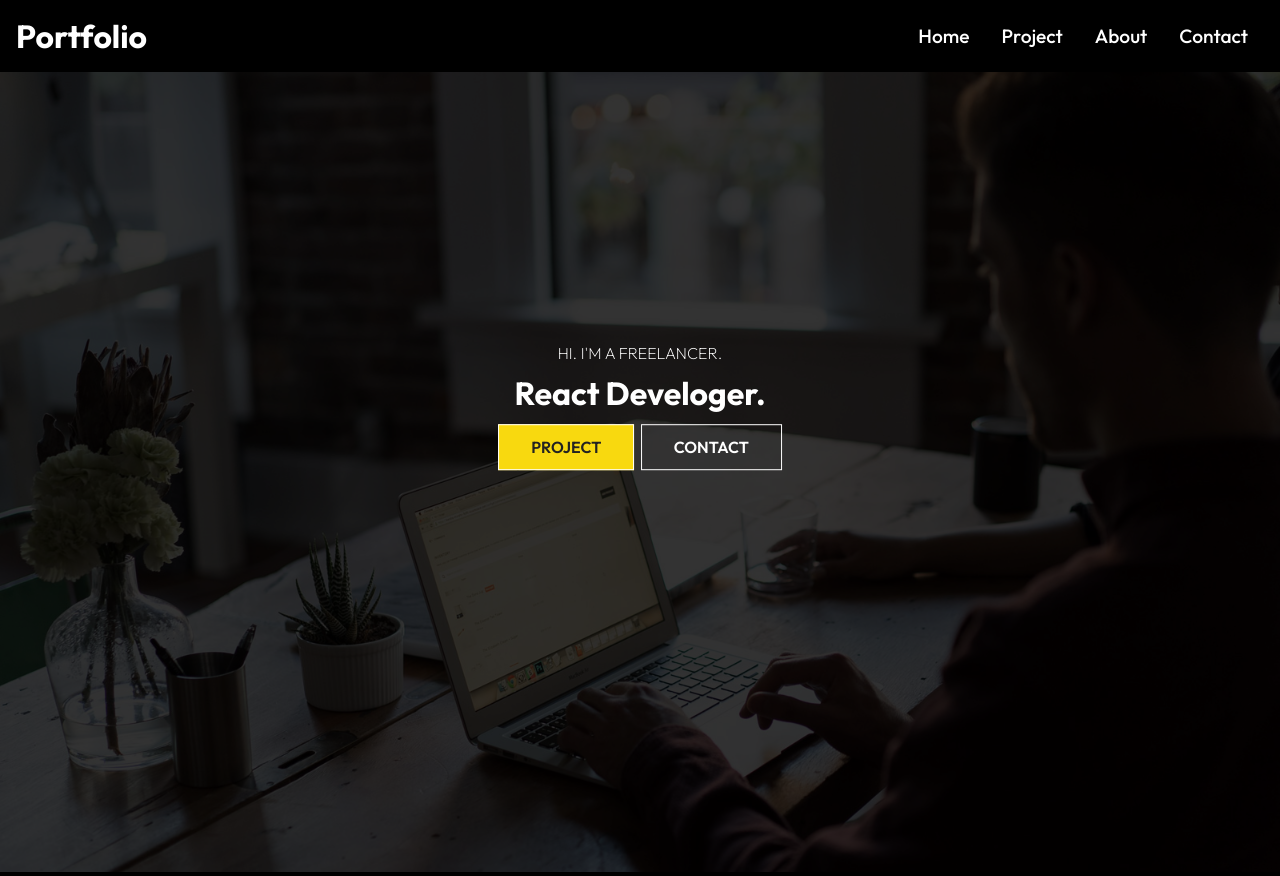
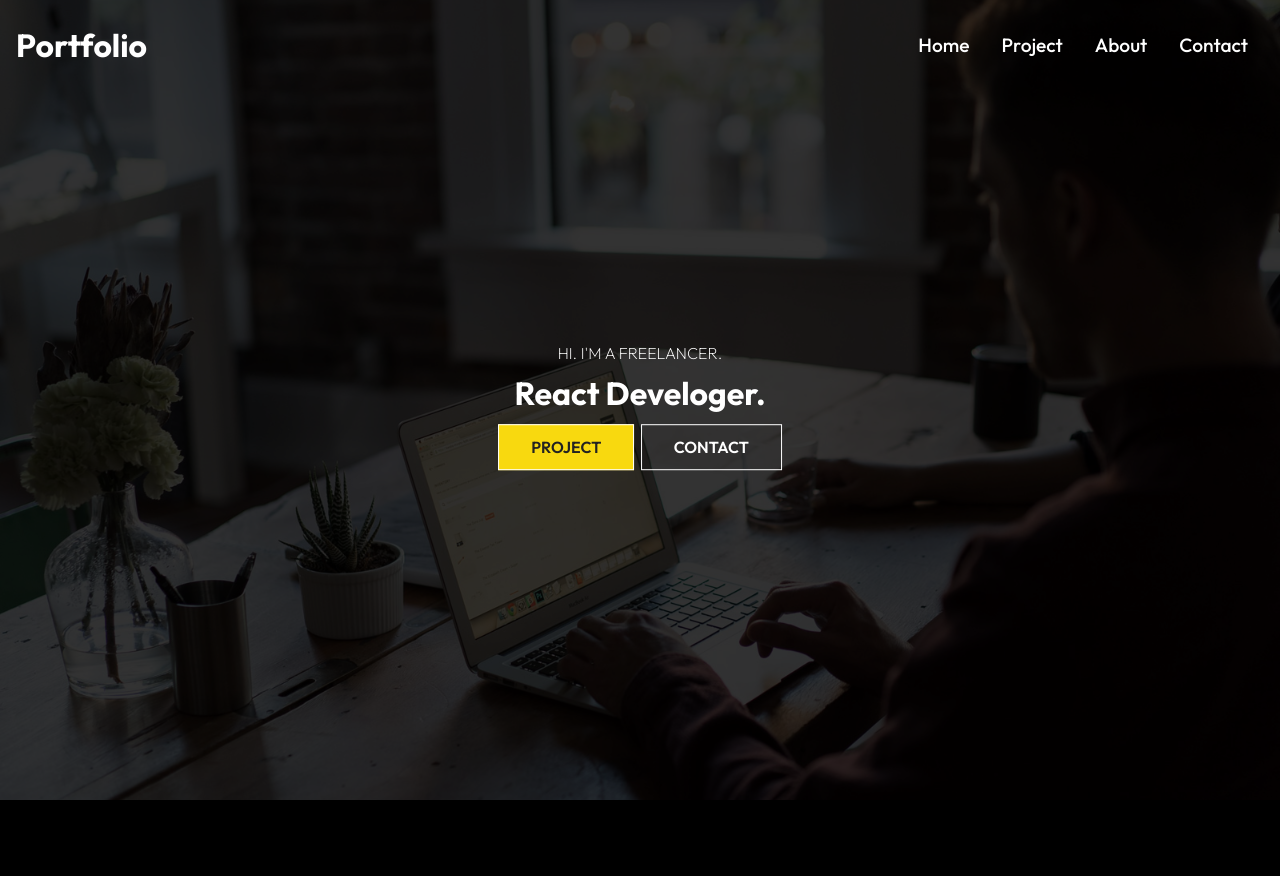
Before and after one commit to Caovandah/Website-Tutorial-From-Scratch, a React (Create React App) app: page / in a window 1280 px wide. After the commit the page ends 804 px from the top, so only its background shows below. Built offline with nearby package versions, Linux system fonts and the light colour scheme; the HTML template or start-up script is replaced by a standard one.

Commit message:
Upload: Change Nav Background on Scroll

```diff
--- a/src/components/navbar/Navbar.js
+++ b/src/components/navbar/Navbar.js
@@ -8,8 +8,19 @@
     const [click, setClick] = useState(false);
     const handleClick = () => setClick(!click);
 
+    const [color, setColor] = useState(false);
+    const changeColor = () => {
+        if (window.scrollY >= 100) {
+            setColor(true);
+        } else {
+            setColor(false);
+        }
+    };
+
+    window.addEventListener('scroll', changeColor);
+
     return (
-        <div className="header">
+        <div className={color ? 'header header-bg' : 'header'}>
             <Link to="/">
                 <h1>Portfolio</h1>
             </Link>
--- a/src/components/navbar/NavbarStyles.css
+++ b/src/components/navbar/NavbarStyles.css
@@ -3,6 +3,15 @@
     justify-content: space-between;
     align-items: center;
     padding: 1rem;
+    position: fixed;
+    width: 100%;
+    height: 90px;
+    z-index: 10;
+}
+
+.header-bg {
+    background-color: rgba(0, 0, 0, 0.85);
+    transition: 0.5s;
 }
 
 .nav-menu {
```
